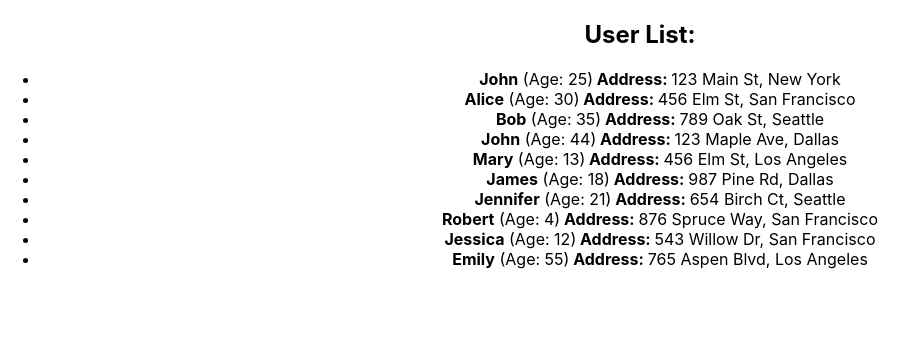
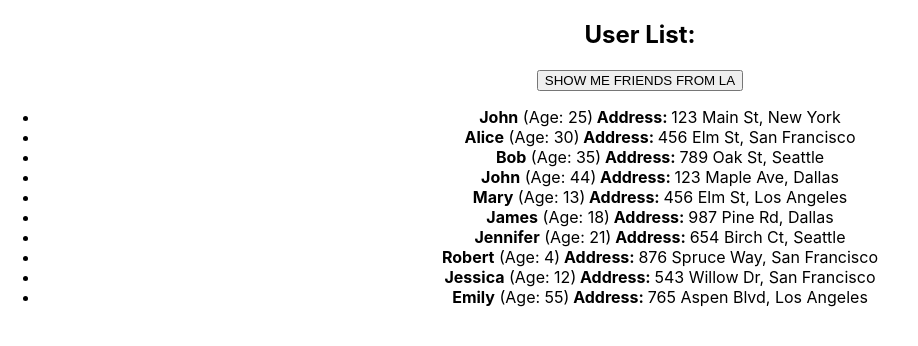
Before and after one commit to pantokrator4/homework-front-main, a React (Create React App) app: page / in a window 1280 px wide. Shown: the top 346 px of the page, without its empty margins (0-918 px from the left). Built offline with nearby package versions, Linux system fonts and the light colour scheme.

Commit message:
0.2 hw is done

```diff
--- a/src/App.tsx
+++ b/src/App.tsx
@@ -7,8 +7,8 @@ import { HW4 } from './HW/4/HW4';
 function App() {
   return (
     <div className="App">
-      <HW1 />
-      {/*<HW2 />*/}
+      {/*<HW1 />*/}
+      <HW2 />
       {/*<HW3 />*/}
       {/*<HW4 />*/}
     </div>
--- a/src/HW/1/HW1.tsx
+++ b/src/HW/1/HW1.tsx
@@ -34,7 +34,7 @@ export const HW1 = () => {
 
 	return (
 		<div id={'hw01'}>
-			<UserList users={users} />
+			{/*<UserList users={'НАЗВАНИЕ МАССИВА, КОТОРЫЙ МЫ ПЕРЕДАЕМ'} />*/}
 		</div>
 	);
 };
--- a/src/HW/1/UserList.tsx
+++ b/src/HW/1/UserList.tsx
@@ -1,34 +1,29 @@
 type AddressType = {
-  street: string; // ПОДПРАВЛЯЕМ any
-  city: string; // ПОДПРАВЛЯЕМ any
+  street: any; // ПОДПРАВЛЯЕМ any
+  city: any; // ПОДПРАВЛЯЕМ any
 };
 
 type UserType = {
-  id: number;
-  name: string;
-  age: number;
-  address: AddressType;
+  // ПРИДЕТСЯ САМОМУ)
 };
 
 type UserListPropsType = {
-  users: Array<UserType>; // ПО МОЕМУ ЧЕГО-ТО НЕ ХВАТАЕТ...
+  users: UserType; // ПО МОЕМУ ЧЕГО-ТО НЕ ХВАТАЕТ...
 };
 
-export const UserList = (props: UserListPropsType) => {
+export const UserList = (props: 'ВСТАВЛЯЕМ ТИПИЗАЦИЮ') => {
   return (
-    <div id={"hw01-users"}>
+    <div id={'hw01-users'}>
       <h2>User List:</h2>
-      <ul>
-        {props.users.map((user) => (
-          <li key={user.id} id={`hw01-user-${user.id}`}>
-            <strong>{user.name}</strong> (Age: {user.age})
-            <strong> Address: </strong>
-            {user.address.street}, {user.address.city}
-          </li>
-        ))}
-      </ul>
+
+      {/*<ul>*/}
+      {/*  {props.users.map((user) => ( // ВСЕ ТОВАРЫ В СТРАНУ ПРИЕЗЖАЮТ В КОНТЕЙНЕРАХ, А В РЕАКТЕ...*/}
+      {/*    <li key={ЭЛЕМЕНТ МАССИВА.id} id={`hw01-user-${ЭЛЕМЕНТ МАССИВА.id}`}>*/}
+      {/*      <strong>{ЭЛЕМЕНТ МАССИВА.name}</strong> (Age: {ЭЛЕМЕНТ МАССИВА.age})<strong> Address:</strong>*/}
+      {/*      {ЭЛЕМЕНТ МАССИВА.address.street}, {ЭЛЕМЕНТ МАССИВА.address.city}*/}
+      {/*    </li>*/}
+      {/*  ))}*/}
+      {/*</ul>*/}
     </div>
   );
 };
-
-// ВСЕ ТОВАРЫ В СТРАНУ ПРИЕЗЖАЮТ В КОНТЕЙНЕРАХ, А В РЕАКТЕ...
--- a/src/HW/2/CurrentUser.tsx
+++ b/src/HW/2/CurrentUser.tsx
@@ -1,7 +1,7 @@
 import { UserType } from './HW2';
 
 type CurrentUserPropsType = {
-  user: any // пропиши типизацию
+  user: UserType // пропиши типизацию
 };
 
 export const CurrentUser = (props: CurrentUserPropsType) => {
--- a/src/HW/2/HW2.tsx
+++ b/src/HW/2/HW2.tsx
@@ -10,11 +10,11 @@ export type UserType = {
   id: number;
   name: string;
   age: number;
-  address: any; // пропиши типизацию
+  address: AddressType; // пропиши типизацию
 };
 
 export type UsersObjectType = {
-  myFriends: any; // пропиши типизацию
+  myFriends: Array<UserType>; // пропиши типизацию
 };
 
 export const HW2 = () => {
@@ -47,8 +47,8 @@ export const HW2 = () => {
   let [currentUsers, setCurrentUsers] = useState<UsersObjectType>(users);
 
   const filterUsers = () => {
-    const filteredUsers = 'НУЖНО ПРОФИЛЬТРОВАТЬ ДРУЗЕЙ. ОСТАВЛЯЕМ ТОЛЬКО ТЕХ, КОТОРЫЕ ЖИВУТ В ГОРОДЕ LOS ANGELES';
-    setCurrentUsers({ myFriends: filteredUsers });
+    const filteredUsers = users.myFriends.filter(user => user.address.city === 'Los Angeles')
+    setCurrentUsers({ myFriends: filteredUsers});
   };
 
   return (
--- a/src/HW/2/UserList2.tsx
+++ b/src/HW/2/UserList2.tsx
@@ -1,23 +1,24 @@
-import {CurrentUser} from './CurrentUser';
-import {UsersObjectType} from './HW2';
+import { CurrentUser } from "./CurrentUser";
+import { UsersObjectType } from "./HW2";
+import { UserType } from "./HW2";
 
 type UserList2PropsType = {
-	users: any // пропиши типизацию
-	filterUsers: any // пропиши типизацию
+  users: UsersObjectType; // пропиши типизацию
+  filterUsers: () => void; // пропиши типизацию
 };
 
 export const UserList2 = (props: UserList2PropsType) => {
-	return (
-		<div id={'hw02-users'}>
-			<h2>User List:</h2>
-
-			{/*<button id={'hw02-filter-button'} onClick={() => props.filterUsers}>SHOW ME FRIENDS FROM LA</button>*/}
-
-			{/*<ul>*/}
-			{/*  {props.users.myFriends.map((user) => (*/}
-			{/*    <ВЫЗЫВАЕМ КОМПОНЕНТУ CurrentUser />*/}
-			{/*  ))}*/}
-			{/*</ul>*/}
-		</div>
-	);
+  return (
+    <div id={"hw02-users"}>
+      <h2>User List:</h2>
+      <button id={"hw02-filter-button"} onClick={props.filterUsers}>
+        SHOW ME FRIENDS FROM LA
+      </button>
+      <ul>
+        {props.users.myFriends.map((user: UserType) => (
+          <CurrentUser user={user} />
+        ))}
+      </ul>
+    </div>
+  );
 };
```
